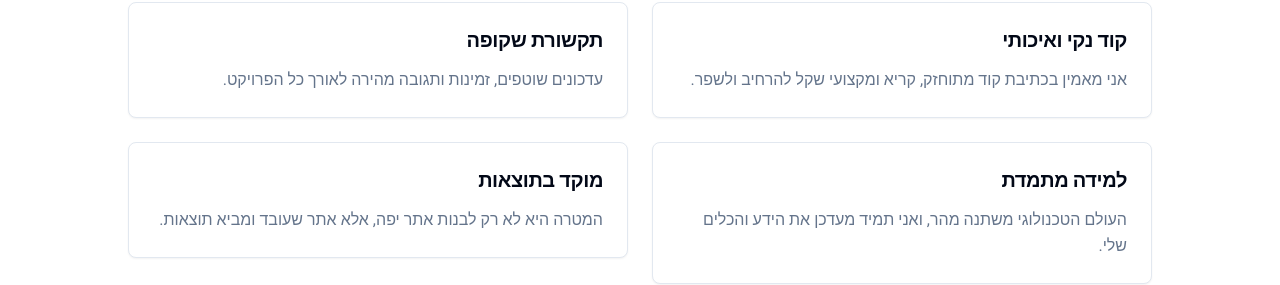
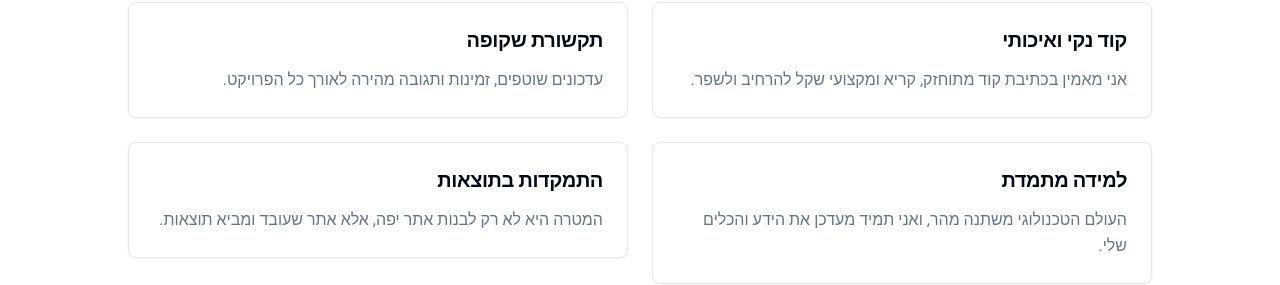
Before and after one commit to urielparavi/portfolio-website, a Next.js app: page /about in a window 1280 px wide. Shown: the part 2615-2900 px from the top of the page. Built offline with nearby package versions, Linux system fonts and the light colour scheme.

Commit message:
commit improving

```diff
--- a/app/about/page.tsx
+++ b/app/about/page.tsx
@@ -146,7 +146,7 @@ const values = [
       'העולם הטכנולוגי משתנה מהר, ואני תמיד מעדכן את הידע והכלים שלי.',
   },
   {
-    title: 'מוקד בתוצאות',
+    title: 'התמקדות בתוצאות',
     description: 'המטרה היא לא רק לבנות אתר יפה, אלא אתר שעובד ומביא תוצאות.',
   },
 ];
```
